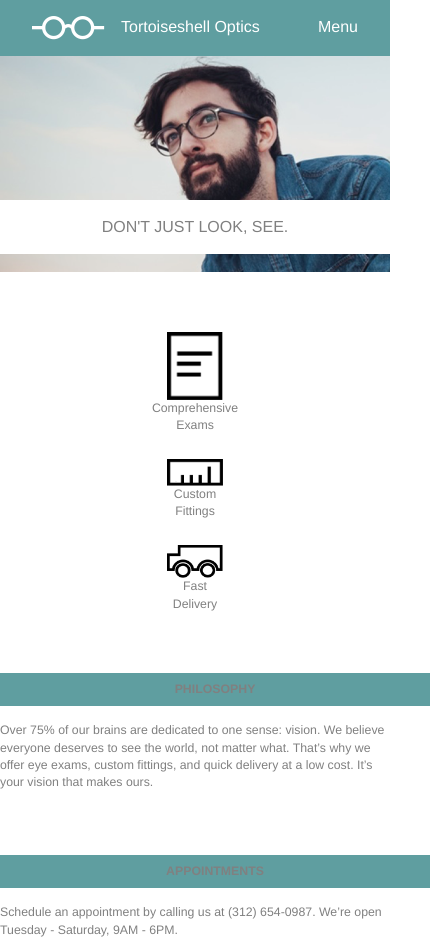
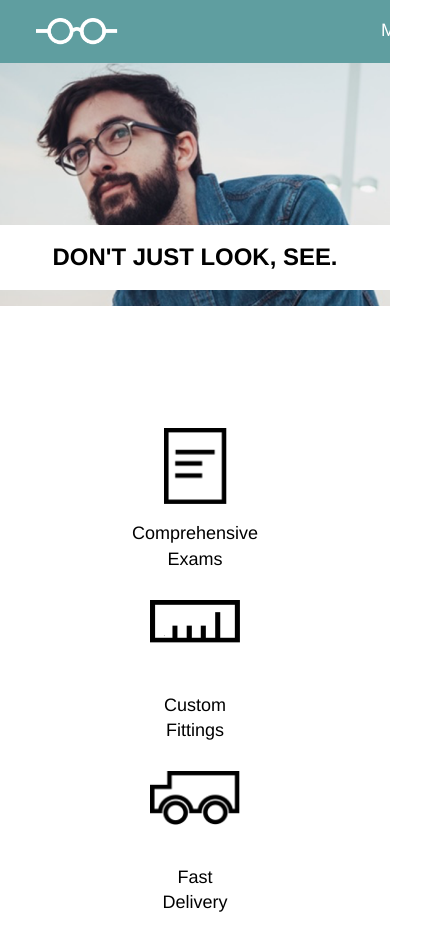
Before and after one commit to sophiekoffler/Tortoseshell-Optics, a plain HTML site: page index.html in a window 390 px wide. Shown: the top 942 px of the page, 430 px wide, since content can reach past the window. Drawn offline with Linux system fonts and the light colour scheme.

Commit message:
tidying up

```diff
--- a/index.html
+++ b/index.html
@@ -8,85 +8,70 @@
     <link href="./resources/css/style.css" type="text/css" rel="stylesheet" />
   </head>
   <body>
-    <div id="banner">
-      <header class="container">
-        <div id="logo">
-          <img src="./resources/logo-white.png" />
+    <header >
+      <div id="headerC" class="container horizontal  ">
+        <div id="logo" class="horizontal">
+          <img src="./resources/logo-white.png">
           <span>Tortoiseshell Optics</span>
-        </div> <!-- logo -->
-        <nav>
-          <ul class="mainNav">
-            <li><a href="">Services</a></li>
-            <li><a href="">Products</a></li>
-            <li><a href="">Contact</a></li>
-          </ul>
-          <ul class="mobileNav">
-            <li><a href="">Menu</a></li>
+        </div><!-- logo -->
+        <nav class="desktop">
+          <ul class="horizontal">
+            <li><a href="#">Services</a></li>
+            <li><a href="#">Products</a></li>
+            <li><a href="#">Contact</a></li>
           </ul>
         </nav>
-      </header> <!-- header -->
-      <div class="container">
-        <div id="msg" >
-          <span class="mainNav" >DON'T JUST LOOK, SEE.</span>
-          <p class="mobileNav container">DON'T JUST LOOK, SEE.</p>
-        </div>
-
-      </div> <!-- container -->
-    </div> <!-- banner -->
-    <main>
-      <div class="container">
-        <div id="services">
-          <div class="service" id="s1">
-            <img src="./resources/paper-icon.png" />
-              <div>
-                <p>Comprehensive</p>
-                <p>Exams</p>
-              </div>
-          </div> <!-- end s1 -->
-          <div class="service" id="s2">
-            <img src="./resources/ruler-icon.png" />
-            <div>
+        <nav class="mobile">
+          <ul>
+            <li><a href="#">Menu</a></li>
+          </ul>
+        </nav>
+      </div> <!-- headerC -->
+        <div id="banner" class="horizontal container">
+          <span>DON'T JUST LOOK, SEE.</span>
+        </div><!-- banner -->
+    </header>
+    <main class="container">
+      <div id="serviceC" class="horizontal">
+        <div id="s1" class="service vertical">
+          <img src="./resources/paper-icon.png" />
+            <div class="serviceInfo">
+              <p>Comprehensive</p>
+              <p>Exams</p>
+            </div>
+        </div><!-- s1 -->
+        <div id="s2" class="service vertical">
+          <img src="./resources/ruler-icon.png"/ >
+            <div class="serviceInfo">
               <p>Custom</p>
               <p>Fittings</p>
             </div>
-          </div> <!-- end s1 -->
-          <div class="service" id="s3">
-            <img src="./resources/truck-icon.png" />
-              <div>
-                <p>Fast</p>
-                <p>Delivery</p>
-              </div>
-          </div> <!-- end s1 -->
-        </div> <!-- end services -->
-        <div id="info">
-          <div id="i1">
-            <div class="title">
-              <span class="mainNav">PHILOSOPHY</span>
-              <p class="mobileNav">PHILOSOPHY</p>
+        </div><!-- s2 -->
+        <div id="s3" class="service vertical">
+          <img src="./resources/truck-icon.png"/ >
+            <div class="serviceInfo">
+              <p>Fast</p>
+              <p>Delivery</p>
             </div>
-            <p>Over 75% of our brains are dedicated to one sense: vision. We believe everyone deserves to see the world,
-              not matter what. That’s why we offer eye exams, custom fittings, and quick delivery at a low cost. It’s your
-              vision that makes ours.</p>
+        </div><!-- s3 -->
+      </div><!-- serviceC -->
+      <div id="infoC" class="horizontal">
+        <div id="philC" class="vertical info">
+          <h3 class="infoLabel">PHILOSOPHY</h3>
+          <p>Over 75% of our brains are dedicated to one sense: vision. We believe everyone deserves to see the world, not matter what. That’s why we offer eye exams, custom fittings, and quick delivery at a low cost. It’s your vision that makes ours.</p>
+        </div><!-- philC -->
+        <div id="apptC" class="vertical info">
+          <h3 class="infoLabel">APPOINTMENTS</h3>
+          <p>Schedule an appointment by calling us at</p>
+          <p> (312) 654-0987. We’re open Tuesday - Saturday, 9AM - 6PM. </p>
+        </div><!-- apptC -->
+      </div><!-- infoC -->
 
-          </div><!-- i1 -->
-          <div id="i2">
-            <div class="title">
-              <span class="mainNav">APPOINTMENTS</span>
-              <p class="mobileNav">APPOINTMENTS</p>
-            </div>
-            <p>Schedule an appointment by calling us at (312) 654-0987. We’re open Tuesday - Saturday, 9AM - 6PM. </p>
-
-          </div>
-        </div><!-- info -->
-      </div> <!-- container -->
     </main>
-    <footer>
-      <div id="footer" class="container">
-        <div id="logo2">
-          <img src="./resources/logo-black.png" />
-          <span class="mainNav">Copyright Tortoiseshell Optics</span>
-        </div>
+    <footer class="horizontal">
+      <img src="./resources/logo-black.png" >
+      <p> Copyright Tortoiseshell Optics</p>
       </div>
+    </footer>
   </body>
-
 </html>
--- a/resources/css/style.css
+++ b/resources/css/style.css
@@ -1,154 +1,135 @@
-body {
-      font-size: 18px;
-      line-height: 1.4;
-      font-family: helvetica;
-      color:grey;
-  }
-.mobileNav {display:none;}
-.container {max-width: 960px;
-            margin: 0 auto;}
-#banner { height: 30rem;
-              background-image: url('./../main banner background.png');
-              background-repeat: no-repeat;
-              background-size: cover;
+body,html{font-size: 18px}
 
-              }
+body{font-family: Helvetica;
+    line-height: 1.4;
+    margin:0 auto;}
 
+.mobile {display:none;}
+.container {width:960px;margin:0 auto;}
 
-header {display:flex;
-        flex-direction: row;
-        justify-content: space-between;
-        background-color: cadetblue;
-        padding: 1rem 2rem;
-        color: white;
-        font-size: 1rem;
-        position:relative;
-        top:1rem;
-        align-content: center;}
-#logo {display: flex;
-        flex-direction: row;}
-ul li{display: inline;}
+.vertical {display:flex;
+          flex-direction: column;}
 
-#logo img {height: 1.5rem;
-          padding-right:1rem;}
-nav a {text-decoration: none;
-        font-size: 1rem;
-        color:white;}
-nav li {padding-right:2rem;}
-nav li:last-child {padding-right:0;}
-#msg {
-  display:flex;
-  flex-direction: row-reverse;
-  position: relative;
-      top:10rem;
-      right:-4rem;
+.horizontal {display: flex;
+            flex-direction: row;}
 
-    }
-#msg span {
-  background-color:white;
-        color:grey;
-        padding:1.5rem 5rem;
-              line-height: 1.2;
-                font-weight: bold;
-                font-size: 2rem;
-        }
-#msg p {background-color:white;
-      color:grey;
-      padding:1rem 0 1rem 0;
-      text-align: center;
-      font-size:1rem;
-    }
-@media only screen and (max-width:1024px){
+header {background-image:url("./../main banner background.png");
+      background-position: center;
+      background-repeat: no-repeat;
+        height:30rem;
+        background-size: cover;
+        padding-top:1rem;
+        width:100%;
+        overflow:auto;}
 
-  #banner {height: 22rem;}
-  header {position: static;}
-  #msg {top:5rem;
-        right:2rem;
-      }
-  #msg span{padding:.75rem 4rem;
-            font-size: 1.33rem;}
-}
-@media only screen and (max-width: 470px) {
-            #banner {height: 17rem;}
-            .mobileNav{display:block;}
-            .mainNav{display:none;}
-            #msg{top:9rem;
-                right:0;
-                  background-color:white;}
-            #msg span{padding:1rem 0 1rem 0;}
-      }
-
-#services {display:flex;
-          flex-direction:row;
-          padding-top:3rem;
-          justify-content:center;
-          }
-
-.service {display:flex;
-          flex-direction: column;
-          align-items: center;
-          padding-right:6rem;
-          height:8rem;
-          justify-content: space-between;
+#headerC {justify-content: space-between;
+          padding:1rem 2rem;
+          background-color:cadetblue;
+          color:white;
 
           }
+#logo {justify-content: center;}
+#headerC img{height:1.5rem;
+              padding-right:1rem;
+            }
+nav ul li a{text-decoration: none;
+            color:white;}
+nav ul li {padding-right:2rem;}
+nav ul li:last-of-type{padding-right: 0;}
 
-.service img{width:3.5rem;}
-.service p{text-align:center;}
-.service:last-child {padding-right:0rem;}
+#banner span {font-weight: bold;
+    font-size: 2rem;
+    line-height: 1.2;
+    padding:1.5rem 5rem 1.5rem 5rem;
+    background-color: white;
+    color:black;    }
 
-#info {display:flex;
-      flex-direction: row;
-      padding:3rem 0 5rem 0;
-      justify-content: center;
+#banner {margin-top:10rem;
+        flex-direction: row-reverse;}
 
-    }
-.title {
-        background-color:cadetblue;
-        width:10rem;
-        font-weight: bold;
-                    font-size:1rem;
-                    padding:.5rem 1.25rem;}
-#i1,#i2 {width:35%;}
-#i1 {padding-right:5%;}
-#info  p{padding-top:1rem;
+#serviceC {justify-content: center;
+          padding:3rem 0 3rem 0;}
+.service {justify-content: space-between;
+          align-items: center;
+          height: 8rem;
+          margin-right:6rem;}
 
-        }
+.service:last-of-type {margin-right:0}
 
-footer {background-color:azure;}
-#footer {display:flex;
-        flex-direction: column;
+#s3 img,#s2 img {max-width: 5rem;}
+#s1 img {max-width: 3.5rem;}
 
+.serviceInfo{text-align: center;}
 
-        padding: 4rem 0 4rem 4rem;}
-#footer div {display:flex;
-            flex-direction:row;}
-#footer img {height:1.5rem;
-  padding-right: 1rem;}
+.service:last-of-type{margin-right:0;}
+#infoC {justify-content: center;}
+.info {width:35%;
+      margin-right:5%;}
+.info:last-of-type {margin-right:0;}
+.infoLabel {background-color:cadetblue;
+            color:white;
+            padding:0.5rem 0 0.5rem 1.25rem;
+            width:10rem;
+            font-weight: bold;
+            font-size: 1rem;
+            margin-bottom:1rem;}
+main {margin-bottom:5rem;}
+footer{background-color: azure;
+      width:960px;
+      margin:5rem auto 0 auto;
+      align-items: center;}
 
-  @media only screen and (max-width: 470px) {
-            #services {padding:3.77rem 0 3.77rem 0;
-                      flex-direction: column;
-                      align-items: center;
-                      }
-            #services p, #info p {font-size:0.77rem;}
+footer img {height: 1.5rem;
+            margin: 4rem 1rem 4rem 4rem }
+@media only screen and (max-width:1024px){
+  .container{width:100%}
+header {height:22rem;
+        padding-top:0;}
+#headerC {width:100%;}
+  #banner span{padding:0.75rem 4rem 0.75rem 4rem;
+            font-size: 1.33rem;}
+  #banner {margin-right:2rem;
+          margin-top:5rem;}
+      footer {width:100%;}
+}
 
-            #info p {padding-top:0;}
-            .title{width:100%;
-                    text-align: center;
-                  margin-bottom: 1rem;}
-            .service {padding-top:1.54rem;
-                      padding-right:0;}
-            .service:first-of-type{padding-top:0;}
-           #info {padding-top:0;
-                  flex-direction: column;
+@media only screen and (max-width:700px){
+  .desktop {display:none;}
+    .mobile {display:block;
           }
-          #i2 {padding-top:4rem;}
-           #i1,#i2{width:100%;
+    #logo span {display:none;}
+}
+
+@media only screen and (max-width:560px){
+  #banner span {color:black;
+              padding:1rem 0 1rem 0;
+              width:100%;
+              text-align:center;
                 }
-           .service {height:auto;
+  .container{width:100%}
+  header {height:17rem;
+          background-position:20%;}
+  #banner {margin-top:9rem;
+          justify-content: center;
+          }
+ #serviceC {flex-direction: column;
+            justify-content: center;
+            align-items: center;
+            align-content:center;
+            margin:3.77rem 0 3.77rem 0;
+            font-family: 0.77rem;}
+.service {margin-bottom:1.54rem;
 
-              justify-content: center;
-              align-items: center;}
-          #footer{align-items: center;}
-          }
+          margin-right:0;}
+.service:last-of-type {margin-bottom:0;}
+#infoC {flex-direction:column;
+        font-size:0.77rem}
+#infoC p {padding:0 .5rem 0 .5rem;}
+.infoLabel,.info {width:100%;}
+.infoLabel {text-align: center;
+            padding:0.5rem 0;}
+#philC {margin: 0rem 0 4rem 0;}
+footer {justify-content: center;}
+footer p{display: none;}
+footer img {margin: 4rem 1rem;}
+}
```
